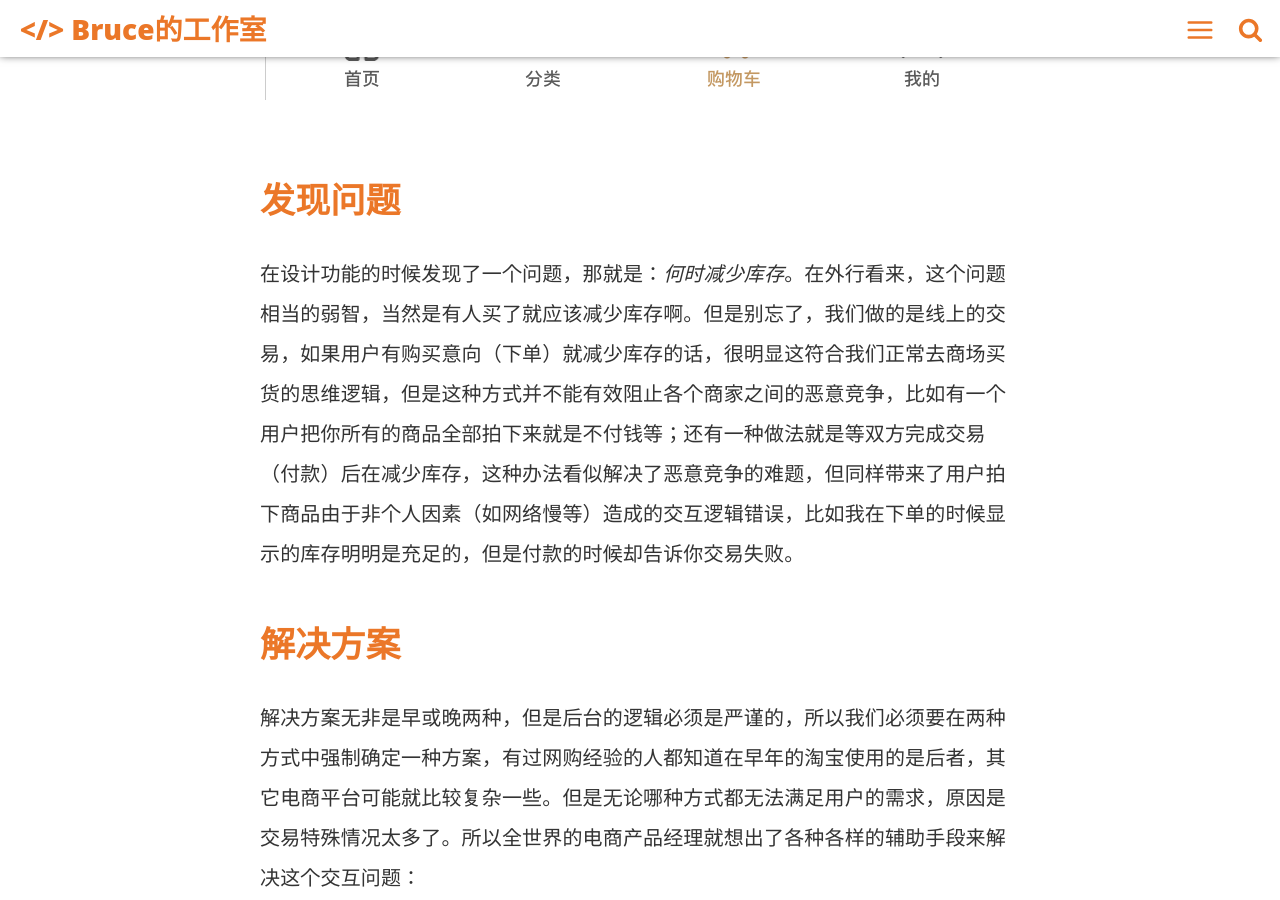
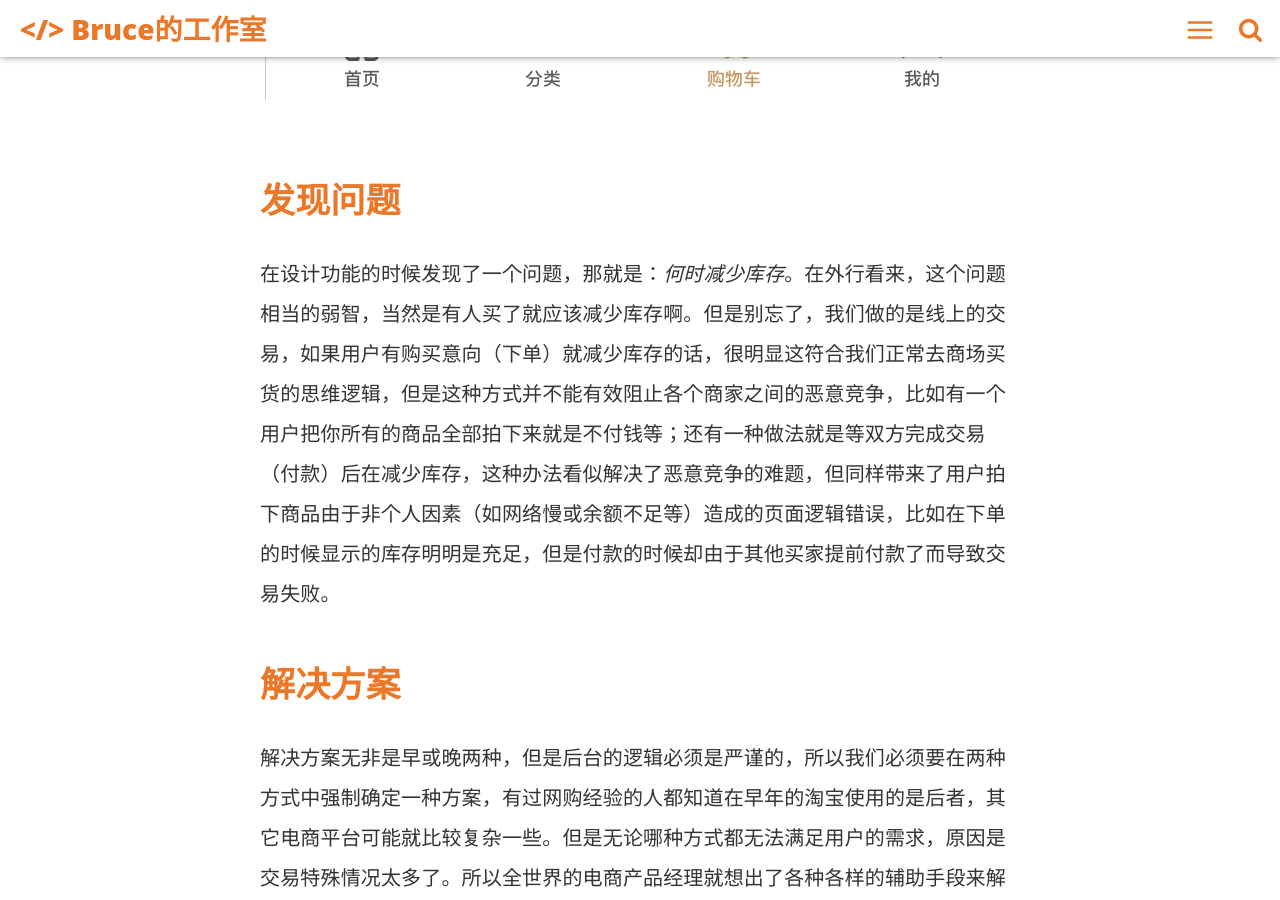
Before and after one commit to bruce827/portfolio, a Jekyll site: the page built from _posts/2020-06-19-pm-roadmap.md, in a window 1280 px wide and 900 px high, scrolled down 2614 px. Built offline with Jekyll 4.4.1, drawn with Linux system fonts in a browser that asks for light colours; comment, search, counter and statistics services are not loaded.

Commit message:
修改产品01

```diff
--- a/_posts/2020-06-19-pm-roadmap.md
+++ b/_posts/2020-06-19-pm-roadmap.md
@@ -25,7 +25,7 @@ introduction: 对于门外的你，真的了解产品经理是干嘛的嘛？
 这是一个典型的电商场景，系统分为管理端（PC）与用户端（APP）两部分，用户在APP端浏览书本并且下单购买的一个简单场景。
 ![行走书店app]({{"/cart.png" | prepend: page.image | prepend: site.baseurl}})
 ## 发现问题
-在设计功能的时候发现了一个问题，那就是：*何时减少库存*。在外行看来，这个问题相当的弱智，当然是有人买了就应该减少库存啊。但是别忘了，我们做的是线上的交易，如果用户有购买意向（下单）就减少库存的话，很明显这符合我们正常去商场买货的思维逻辑，但是这种方式并不能有效阻止各个商家之间的恶意竞争，比如有一个用户把你所有的商品全部拍下来就是不付钱等；还有一种做法就是等双方完成交易（付款）后在减少库存，这种办法看似解决了恶意竞争的难题，但同样带来了用户拍下商品由于非个人因素（如网络慢等）造成的交互逻辑错误，比如我在下单的时候显示的库存明明是充足的，但是付款的时候却告诉你交易失败。
+在设计功能的时候发现了一个问题，那就是：*何时减少库存*。在外行看来，这个问题相当的弱智，当然是有人买了就应该减少库存啊。但是别忘了，我们做的是线上的交易，如果用户有购买意向（下单）就减少库存的话，很明显这符合我们正常去商场买货的思维逻辑，但是这种方式并不能有效阻止各个商家之间的恶意竞争，比如有一个用户把你所有的商品全部拍下来就是不付钱等；还有一种做法就是等双方完成交易（付款）后在减少库存，这种办法看似解决了恶意竞争的难题，但同样带来了用户拍下商品由于非个人因素（如网络慢或余额不足等）造成的页面逻辑错误，比如在下单的时候显示的库存明明是充足，但是付款的时候却由于其他买家提前付款了而导致交易失败。
 ## 解决方案
 解决方案无非是早或晚两种，但是后台的逻辑必须是严谨的，所以我们必须要在两种方式中强制确定一种方案，有过网购经验的人都知道在早年的淘宝使用的是后者，其它电商平台可能就比较复杂一些。但是无论哪种方式都无法满足用户的需求，原因是交易特殊情况太多了。所以全世界的电商产品经理就想出了各种各样的辅助手段来解决这个交互问题：
 ### 下单后减少库存
```
